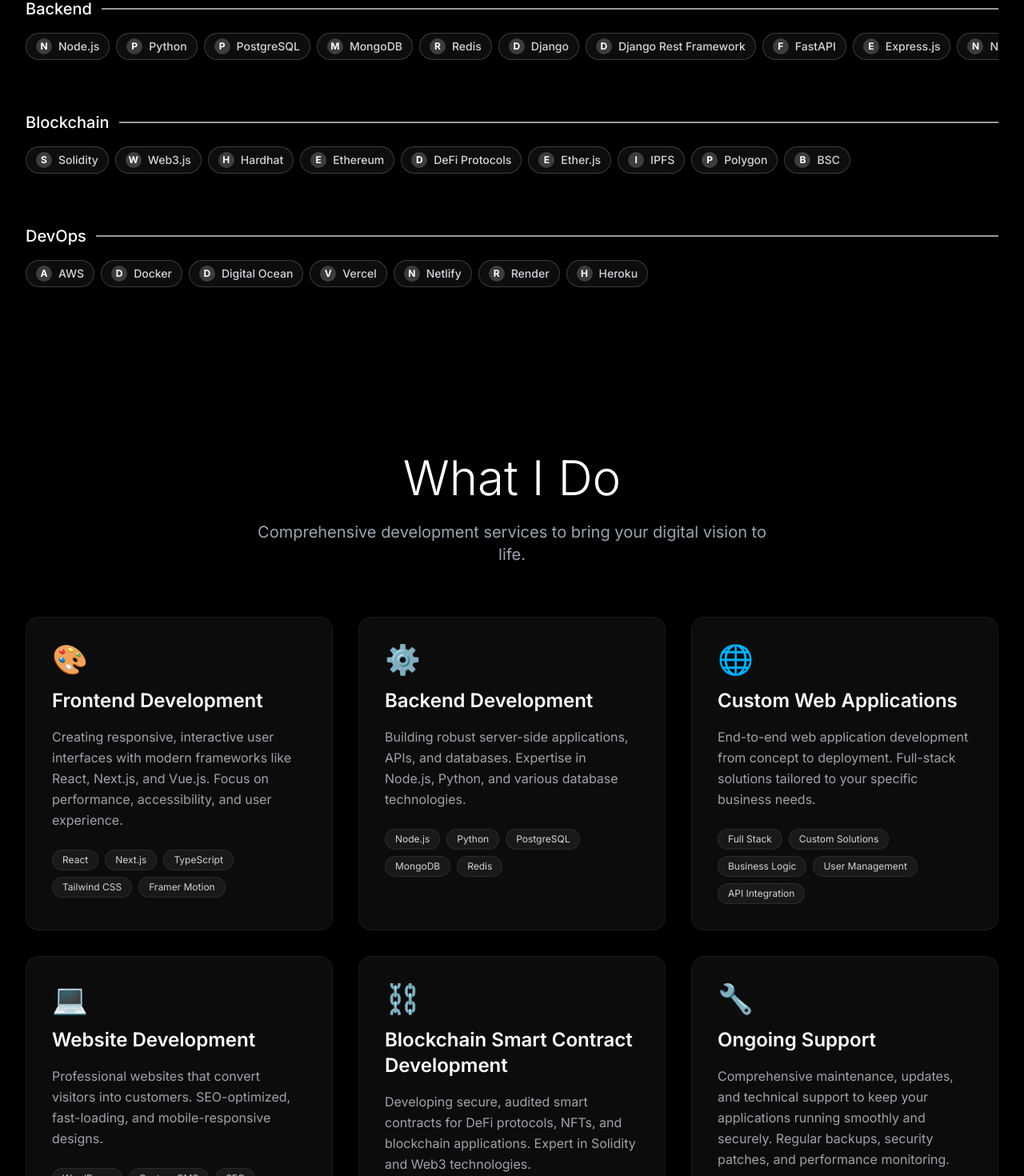
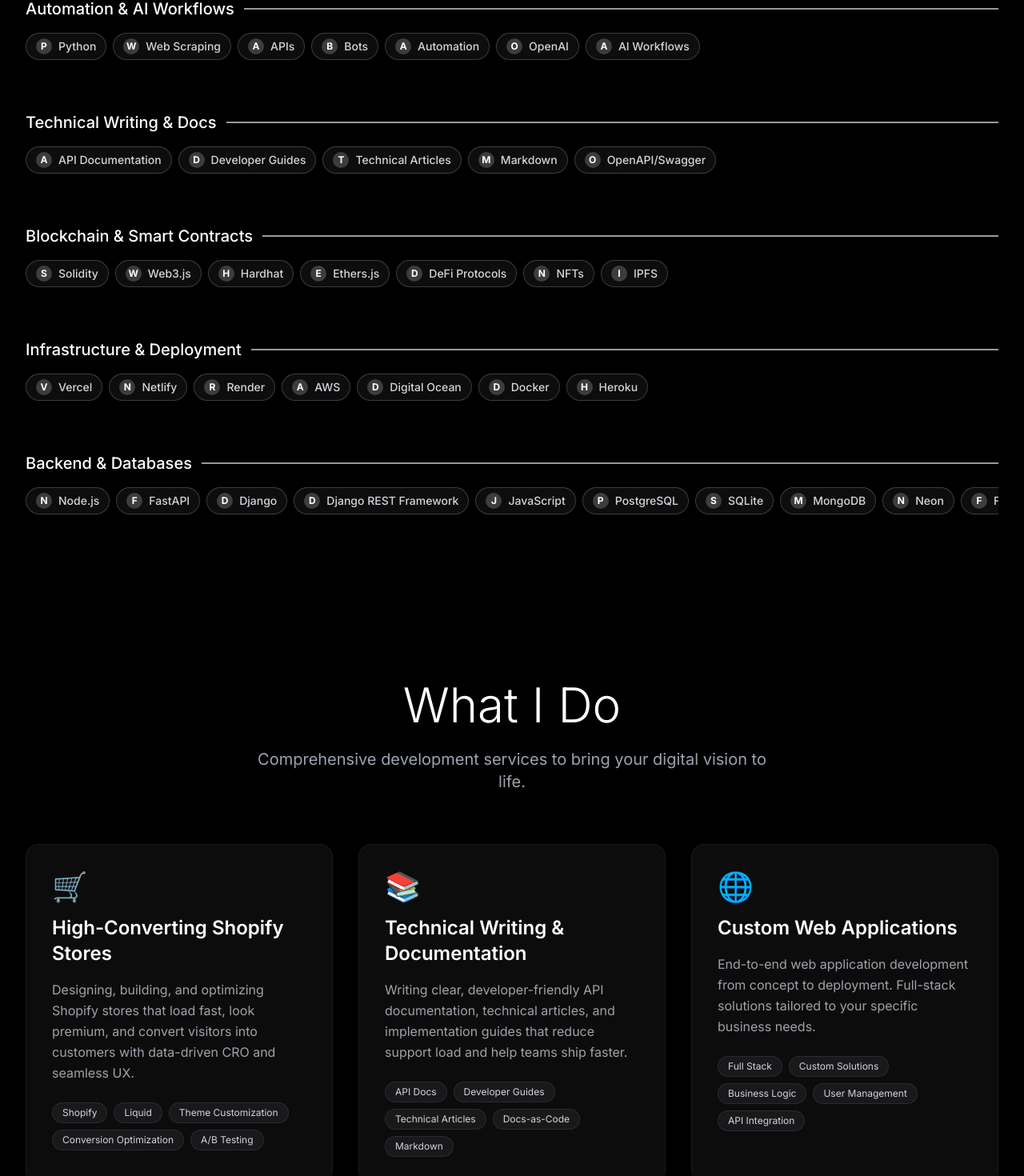
Before and after one commit to chryzcode/chryzcode-portfolio, a Next.js app: page / in a window 1280 px wide. Shown: the part 1739-3209 px from the top of the page at 80% size. Built offline with nearby package versions, Linux system fonts and the light colour scheme.

Commit message:
feat: Add ClearPeak Trading project, update portfolio skills categories, and revise service descriptions.

```diff
--- a/src/app/page.tsx
+++ b/src/app/page.tsx
@@ -268,6 +268,15 @@
       image: "/ycsyh-proj.png",
     },
     {
+      title: "ClearPeak Trading",
+      description:
+        "ClearPeak Trading is a performance analytics platform for professional traders. Track, analyse, and optimise your strategies with high-probability indicators to maximise profitability and minimize risk.",
+      category: "Trading Analytics",
+      technologies: ["Next.js", "TypeScript", "Stripe", "Tailwind CSS", "Neon"],
+      link: "#",
+      image: "/clearpeak-trading-proj.png",
+    },
+    {
       title: "AI-powered MLA draft tool",
       description: "MLA Research Paper Draft Generator. Generate an MLA-style research paper draft in minutes. Preview free, then unlock the full draft and download a DOCX.",
       category: "AI & Academic Tool",
@@ -279,12 +288,29 @@
 
   const skills = [
     {
-      category: "Frontend",
-      items: ["React", "Next.js", "TypeScript", "Tailwind CSS"],
-    },
-    { category: "Backend", items: ["Node.js", "Python", "PostgreSQL", "MongoDB", "Redis", "Django", "Django Rest Framework", "FastAPI", "Express.js", "NestJS"] },
-    { category: "Blockchain", items: ["Solidity", "Web3.js", "Hardhat", "Ethereum", "DeFi Protocols", "Ether.js", "IPFS", "Polygon", "BSC"] },
-    { category: "DevOps", items: ["AWS", "Docker", "Digital Ocean", "Vercel", "Netlify", "Render", "Heroku"] },
+      category: "Web & Shopify Development",
+      items: ["Shopify", "Liquid", "Next.js", "React", "TypeScript", "Tailwind CSS", "Framer Motion"],
+    },
+    {
+      category: "Automation & AI Workflows",
+      items: ["Python", "Web Scraping", "APIs", "Bots", "Automation", "OpenAI", "AI Workflows"],
+    },
+    {
+      category: "Technical Writing & Docs",
+      items: ["API Documentation", "Developer Guides", "Technical Articles", "Markdown", "OpenAPI/Swagger"],
+    },
+    {
+      category: "Blockchain & Smart Contracts",
+      items: ["Solidity", "Web3.js", "Hardhat", "Ethers.js", "DeFi Protocols", "NFTs", "IPFS"],
+    },
+    {
+      category: "Infrastructure & Deployment",
+      items: ["Vercel", "Netlify", "Render", "AWS", "Digital Ocean", "Docker", "Heroku"],
+    },
+    {
+      category: "Backend & Databases",
+      items: ["Node.js", "FastAPI", "Django", "Django REST Framework", "JavaScript", "PostgreSQL", "SQLite", "MongoDB", "Neon", "Firebase", "Supabase"],
+    },
   ]
 
 
@@ -1181,16 +1207,16 @@
           <div className="grid grid-cols-1 md:grid-cols-2 lg:grid-cols-3 gap-8">
             {[
               {
-                title: "Frontend Development",
-                description: "Creating responsive, interactive user interfaces with modern frameworks like React, Next.js, and Vue.js. Focus on performance, accessibility, and user experience.",
-                icon: "🎨",
-                technologies: ["React", "Next.js", "TypeScript", "Tailwind CSS", "Framer Motion"]
+                title: "High-Converting Shopify Stores",
+                description: "Designing, building, and optimizing Shopify stores that load fast, look premium, and convert visitors into customers with data-driven CRO and seamless UX.",
+                icon: "🛒",
+                technologies: ["Shopify", "Liquid", "Theme Customization", "Conversion Optimization", "A/B Testing"]
               },
               {
-                title: "Backend Development",
-                description: "Building robust server-side applications, APIs, and databases. Expertise in Node.js, Python, and various database technologies.",
-                icon: "⚙️",
-                technologies: ["Node.js", "Python", "PostgreSQL", "MongoDB", "Redis"]
+                title: "Technical Writing & Documentation",
+                description: "Writing clear, developer-friendly API documentation, technical articles, and implementation guides that reduce support load and help teams ship faster.",
+                icon: "📚",
+                technologies: ["API Docs", "Developer Guides", "Technical Articles", "Docs-as-Code", "Markdown"]
               },
               {
                 title: "Custom Web Applications",
@@ -1211,10 +1237,10 @@
                 technologies: ["Solidity", "Web3.js", "Hardhat", "DeFi", "NFTs"]
               },
               {
-                title: "Ongoing Support",
-                description: "Comprehensive maintenance, updates, and technical support to keep your applications running smoothly and securely. Regular backups, security patches, and performance monitoring.",
-                icon: "🔧",
-                technologies: ["Maintenance", "Updates", "Security", "Monitoring", "Backups"]
+                title: "Automation, Bots & AI Workflows",
+                description: "Automating repetitive tasks with Python scripts, web scraping, custom bots, and AI-powered workflows that save time, reduce errors, and unlock new capabilities.",
+                icon: "🤖",
+                technologies: ["Python", "Web Scraping", "Automation", "AI Workflows", "APIs"]
               }
             ].map((service, index) => (
               <motion.div
```
Also changed, not shown: public/clearpeak-trading-proj.png (added), 1 other file (tests, documents, lock files or other folders).
